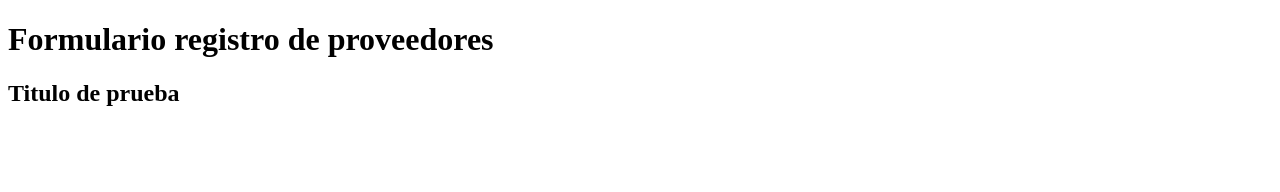
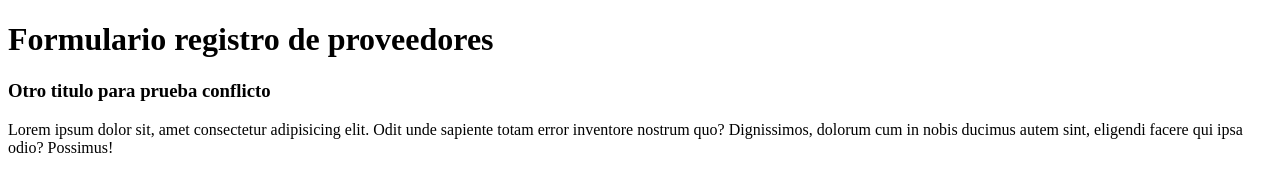
Before and after one commit to didier880922/UtpclaseGITHUB, a plain HTML site: page proveedores_locales.html in a window 1280 px wide. Drawn offline with Linux system fonts and the light colour scheme.

Commit message:
cambios en proveedores_locales
cambios

```diff
--- a/proveedores_locales.html
+++ b/proveedores_locales.html
@@ -8,6 +8,7 @@
 </head>
 <body>
     <h1>Formulario registro de proveedores</h1>
-    <h2>Titulo de prueba</h2>
+    <h3>Otro titulo para prueba conflicto</h3>
+    <p>Lorem ipsum dolor sit, amet consectetur adipisicing elit. Odit unde sapiente totam error inventore nostrum quo? Dignissimos, dolorum cum in nobis ducimus autem sint, eligendi facere qui ipsa odio? Possimus!</p>
 </body>
 </html>
```
